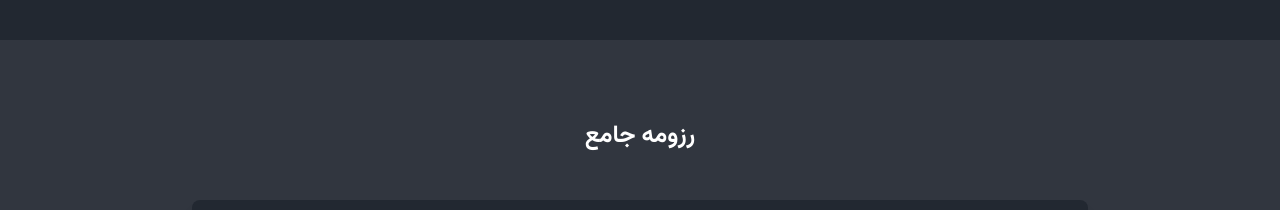
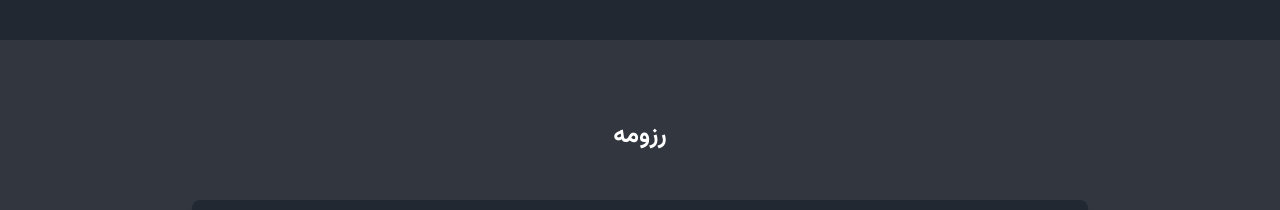
Before and after one commit to artorki/Resume, a plain HTML site: page index.html in a window 1280 px wide. Shown: the part 3160-3370 px from the top of the page. Drawn offline with nearby package versions, Linux system fonts and the light colour scheme.

Commit message:
Update index.html

```diff
--- a/index.html
+++ b/index.html
@@ -165,7 +165,7 @@
         <!-- Full Resume Section -->
         <section id="full-resume" class="py-20 bg-[#31363F]">
             <div class="container mx-auto px-6 text-right">
-                <h2 class="text-2xl font-bold text-center text-white mb-12">رزومه جامع</h2>
+                <h2 class="text-2xl font-bold text-center text-white mb-12">رزومه</h2>
                 <div class="bg-[#222831] p-8 rounded-lg shadow-lg max-w-4xl mx-auto text-base">
                     <div class="space-y-8">
                         <div><h3 class="text-lg font-bold text-[#76ABAE] mb-4 border-b border-[#76ABAE]/20 pb-2">هنر و طراحی</h3><ul class="list-disc list-inside space-y-2 text-[#EEEEEE]/90">
```
